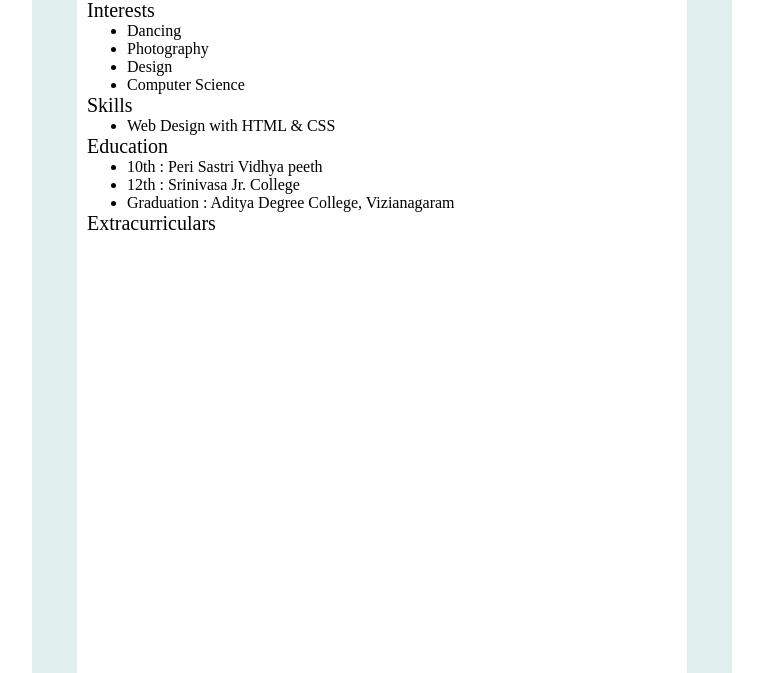
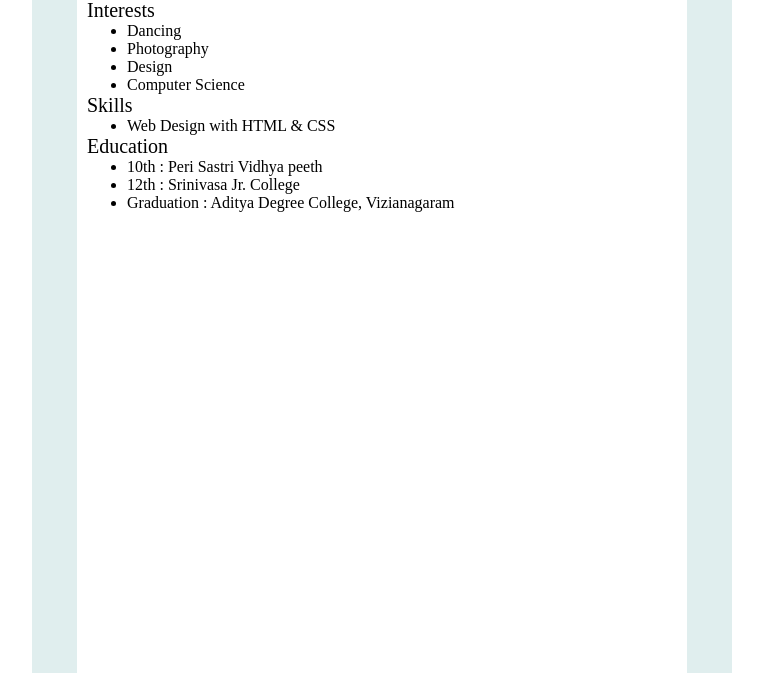
Before and after one commit to manila2000/my-website, a plain HTML site: page index.html in a window 1280 px wide. Shown: the part 127-800 px from the top of the page, without its empty margins (258-1021 px from the left). Drawn offline with Linux system fonts and the light colour scheme.

Commit message:
Update index.html

```diff
--- a/index.html
+++ b/index.html
@@ -31,7 +31,7 @@
       <li> 12th : Srinivasa Jr. College</li>
       <li> Graduation : Aditya Degree College, Vizianagaram</li>
   </ul>
-  <p class="head">Extracurriculars</p>
+
 </div>
 <div class="right"></div>
 <div id="footer">
```
